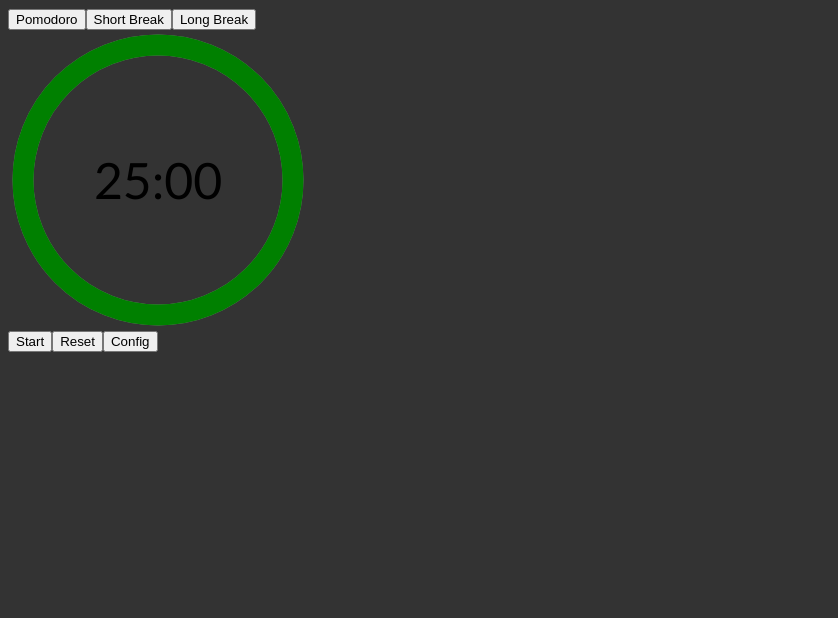
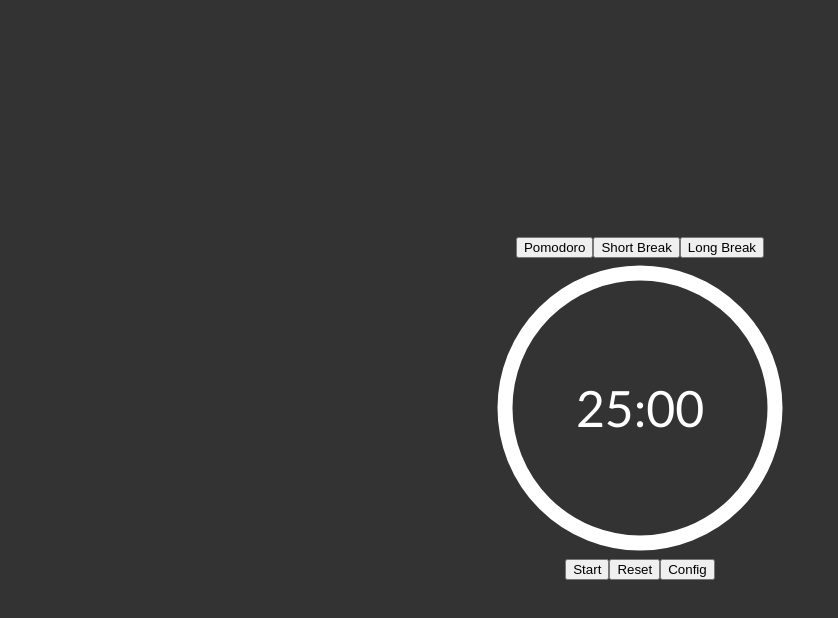
Before and after one commit to WersV/pomodoro-app, a Vue app: page / in a window 1280 px wide. Shown: the top 618 px of the page, without its empty margins (0-838 px from the left). Built offline with nearby package versions, Linux system fonts and the light colour scheme.

Commit message:
create basing styling for counter

```diff
--- a/src/components/AppControls.vue
+++ b/src/components/AppControls.vue
@@ -1,7 +1,9 @@
 <template>
-  <button @click="storeTime.handleCounter()" :disabled="storeTime.isStartStopBtnDisabled">{{ storeTime.isTimeRunning ? 'Stop' : 'Start' }}</button>
-  <button @click="storeTime.resetCounter()">Reset</button>
-  <button @click="storeModal.switchModal()">Config</button>
+  <div class="control-btns">
+    <button @click="storeTime.handleCounter()" :disabled="storeTime.isStartStopBtnDisabled">{{ storeTime.isTimeRunning ? 'Stop' : 'Start' }}</button>
+    <button @click="storeTime.resetCounter()">Reset</button>
+    <button @click="storeModal.switchModal()">Config</button>
+  </div>
 </template>
 
 <script setup>
@@ -22,4 +24,6 @@ watchEffect(() => {
 
 </script>
 
-<style lang="scss" scoped></style>
+<style lang="scss" scoped>
+
+</style>
--- a/src/components/AppTimer.vue
+++ b/src/components/AppTimer.vue
@@ -62,11 +62,11 @@ console.log(storeTime.seconds);
       fill: none;
       stroke: none;
     .timer-path-elapsed {
-      stroke-width: 7px;
-      stroke: grey;
+      stroke-width: 0;
+      stroke: white;
     }
     .base-timer-path-remaining {
-      stroke-width: 7px;
+      stroke-width: 5px;
       /* Makes sure the animation starts at the top of the circle */
       transform: rotate(90deg);
       transform-origin: center;
@@ -74,7 +74,7 @@ console.log(storeTime.seconds);
       /* One second aligns with the speed of the countdown timer */
       transition: 1s all;
 
-      stroke: green;
+      stroke: white;
     }
     }
   }
@@ -84,6 +84,7 @@ console.log(storeTime.seconds);
     left: 50%;
     transform: translate(-50%, -50%);
     font-size: 50px;
+    color: white;
   }
 }
 
--- a/src/views/MainView.vue
+++ b/src/views/MainView.vue
@@ -1,4 +1,5 @@
 <template>
+  <div class="main-container">
   <AppPomodoroControls/>
   <AppTimer/>
   <AppControls />
@@ -15,10 +16,10 @@
     </template>
   </AppModal>
   {{ storeTime.pomodoroInput }}
+</div>
 </template>
 
 <script setup>
-import { ref } from 'vue'
 import AppControls from '@/components/AppControls.vue'
 import AppModal from '@/components/AppModal.vue'
 import AppInput from '@/components/AppInput.vue'
@@ -33,10 +34,19 @@ const storeTime = useTimeStore()
 </script>
 
 <style lang="scss" scoped>
-h2 {
-  color: white;
-}
-.modal-h2 {
-  text-align: center;
+.main-container {
+  // position: absolute;
+  // top: 50%;
+  // left: 50%;
+  // transform: translate(-50%, -50%);
+  width: 100%;
+  height: 100vh;
+  display: flex;
+  justify-content: center;
+  align-items: center;
+  flex-direction: column;
+  .modal-h2 {
+    text-align: center;
+  }
 }
 </style>
```
